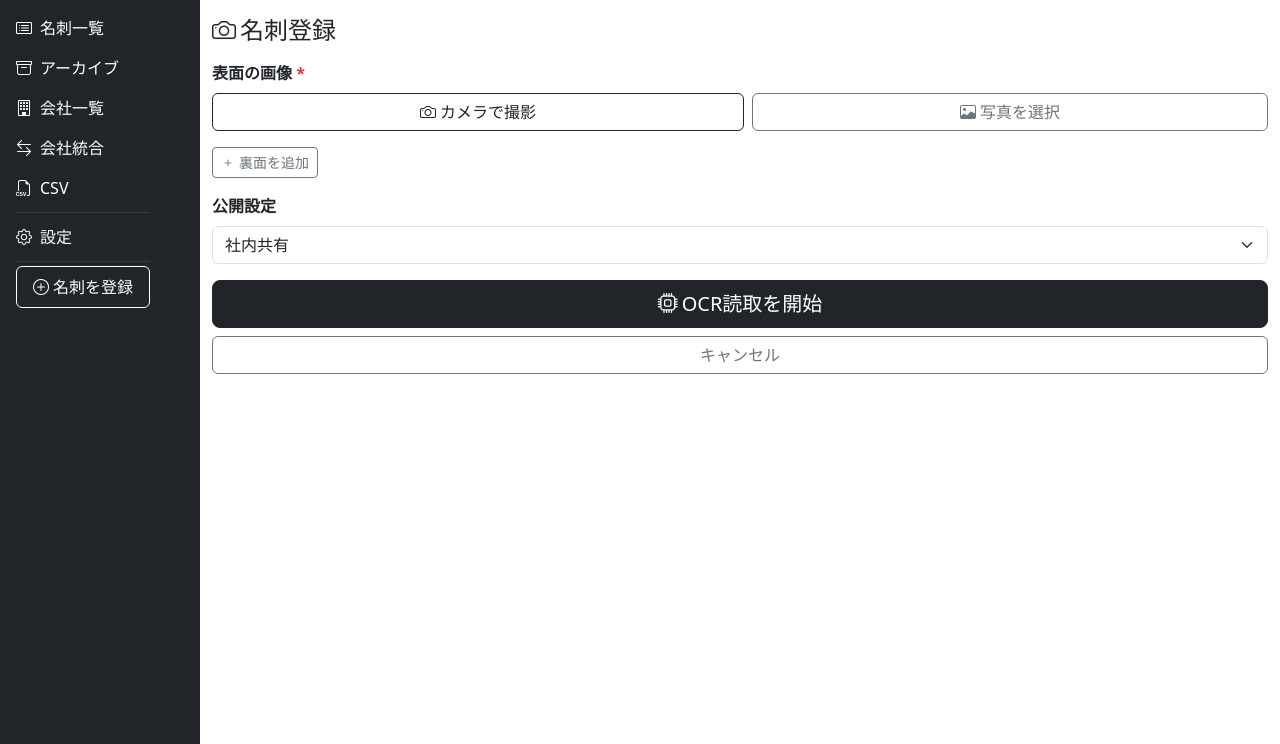
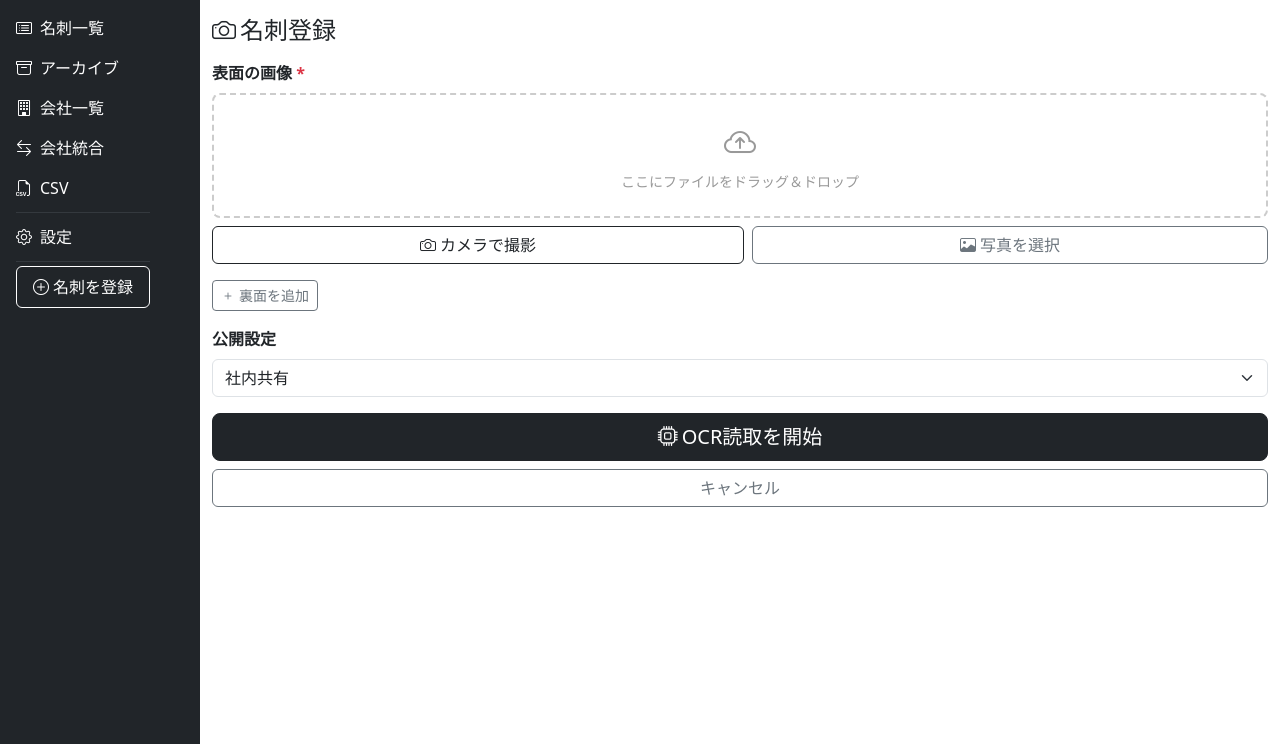
Before and after one commit to ochiken7/a013_card, a Flask app: page /cards/new in a window 1280 px wide. Shown: the part 56-800 px from the top of the page. Run offline with Flask 3, Linux system fonts and the light colour scheme; the visitor is signed in with stand-in values (Sample User, id 1).

Commit message:
名刺登録画面にドラッグ＆ドロップ対応を追加（PC用）
Co-Authored-By: Claude Opus 4.6 <noreply@anthropic.com>

```diff
--- a/meishi/templates/cards/new.html
+++ b/meishi/templates/cards/new.html
@@ -9,6 +9,12 @@
     <!-- 表面画像 -->
     <div class="mb-3">
         <label class="form-label fw-bold">表面の画像 <span class="text-danger">*</span></label>
+        <!-- ドロップゾーン（PC用） -->
+        <div id="front-dropzone" class="dropzone d-none d-md-block mb-2"
+             ondragover="dragOver(event)" ondragleave="dragLeave(event)" ondrop="dropFile(event, 'front')">
+            <i class="bi bi-cloud-arrow-up" style="font-size: 2rem;"></i>
+            <div class="small mt-1">ここにファイルをドラッグ＆ドロップ</div>
+        </div>
         <div id="front-preview" class="mb-2" style="display:none;">
             <div class="text-center">
                 <img id="front-preview-img" class="img-fluid rounded border" style="max-height: 200px;">
@@ -30,6 +36,12 @@
     <div class="mb-3">
         <div id="back-section" style="display:none;">
             <label class="form-label fw-bold">裏面の画像</label>
+            <!-- ドロップゾーン（PC用） -->
+            <div id="back-dropzone" class="dropzone d-none d-md-block mb-2"
+                 ondragover="dragOver(event)" ondragleave="dragLeave(event)" ondrop="dropFile(event, 'back')">
+                <i class="bi bi-cloud-arrow-up" style="font-size: 2rem;"></i>
+                <div class="small mt-1">ここにファイルをドラッグ＆ドロップ</div>
+            </div>
             <div id="back-preview" class="mb-2" style="display:none;">
                 <div class="text-center">
                     <img id="back-preview-img" class="img-fluid rounded border" style="max-height: 200px;">
@@ -69,11 +81,27 @@
         <a href="{{ url_for('cards.index') }}" class="btn btn-outline-secondary">キャンセル</a>
     </div>
 </form>
+
+<style>
+.dropzone {
+    border: 2px dashed #ccc;
+    border-radius: 8px;
+    padding: 24px;
+    text-align: center;
+    color: #999;
+    cursor: pointer;
+    transition: border-color 0.2s, background-color 0.2s;
+}
+.dropzone.dragover {
+    border-color: #333;
+    background-color: #f0f0f0;
+    color: #333;
+}
+</style>
 {% endblock %}
 
 {% block scripts %}
 <script>
-// 処理済みファイルを保持（画像=圧縮Blob、PDF=元ファイル）
 const preparedFiles = { front: null, back: null };
 const isPdf = { front: false, back: false };
 const MAX_SIZE = 2048;
@@ -89,27 +117,49 @@ function pickImage(side, useCamera) {
     picker.click();
 }
 
+// input要素からのファイル選択
 function handleFile(input, side) {
     if (!input.files || !input.files[0]) return;
-    const file = input.files[0];
+    processFile(input.files[0], side);
+}
 
-    if (file.type === 'application/pdf') {
-        // PDFサイズ制限（30MB）
+// ドラッグ＆ドロップ
+function dragOver(e) {
+    e.preventDefault();
+    e.currentTarget.classList.add('dragover');
+}
+function dragLeave(e) {
+    e.currentTarget.classList.remove('dragover');
+}
+function dropFile(e, side) {
+    e.preventDefault();
+    e.currentTarget.classList.remove('dragover');
+    if (!e.dataTransfer.files || !e.dataTransfer.files[0]) return;
+    processFile(e.dataTransfer.files[0], side);
+}
+
+// ドロップゾーンのクリックでもファイル選択を開く
+document.querySelectorAll('.dropzone').forEach(function(zone) {
+    zone.addEventListener('click', function() {
+        const side = this.id.replace('-dropzone', '');
+        pickImage(side, false);
+    });
+});
+
+// 共通ファイル処理
+function processFile(file, side) {
+    if (file.type === 'application/pdf' || (file.name && file.name.toLowerCase().endsWith('.pdf'))) {
         if (file.size > 30 * 1024 * 1024) {
             alert('PDFファイルが大きすぎます（上限30MB）。');
-            input.value = '';
             return;
         }
-        // PDFはそのまま保持（サーバー側で画像変換）
         preparedFiles[side] = file;
         isPdf[side] = true;
-        // プレビューにPDFアイコンを表示
         const previewDiv = document.getElementById(side + '-preview');
         const previewImg = document.getElementById(side + '-preview-img');
         previewImg.src = '';
         previewImg.alt = 'PDF: ' + file.name;
         previewImg.style.display = 'none';
-        // PDFラベルを表示
         let label = previewDiv.querySelector('.pdf-label');
         if (!label) {
             label = document.createElement('div');
@@ -119,7 +169,9 @@ function handleFile(input, side) {
         label.innerHTML = '<i class="bi bi-file-earmark-pdf" style="font-size:2.5rem;color:#dc3545;"></i>'
             + '<div class="small text-muted mt-1">' + file.name + '</div>';
         previewDiv.style.display = 'block';
-        // PDFの場合は裏面セクションを隠す（PDF内に含まれるため）
+        // ドロップゾーンを隠す
+        const dropzone = document.getElementById(side + '-dropzone');
+        if (dropzone) dropzone.style.display = 'none';
         if (side === 'front') {
             document.getElementById('back-section').style.display = 'none';
             document.getElementById('add-back-btn').style.display = 'none';
@@ -127,12 +179,10 @@ function handleFile(input, side) {
         return;
     }
 
-    // 画像: Canvasで縮小してBlobにする
+    // 画像処理
     isPdf[side] = false;
-    // PDFから画像に戻した場合、裏面ボタンを復活
     if (side === 'front') {
         document.getElementById('add-back-btn').style.display = '';
-        // PDFラベルがあれば消す
         const oldLabel = document.getElementById('front-preview').querySelector('.pdf-label');
         if (oldLabel) oldLabel.remove();
         document.getElementById('front-preview-img').style.display = '';
@@ -167,6 +217,9 @@ function handleFile(input, side) {
                 const previewImg = document.getElementById(side + '-preview-img');
                 previewImg.src = URL.createObjectURL(blob);
                 previewDiv.style.display = 'block';
+                // ドロップゾーンを隠す
+                const dropzone = document.getElementById(side + '-dropzone');
+                if (dropzone) dropzone.style.display = 'none';
             }, 'image/jpeg', JPEG_QUALITY);
         };
         img.onerror = function() {
@@ -180,7 +233,7 @@ function handleFile(input, side) {
     reader.readAsDataURL(file);
 }
 
-// フォーム送信を横取りして、処理済みファイルをFormDataで送る
+// フォーム送信
 document.getElementById('upload-form').addEventListener('submit', function(e) {
     e.preventDefault();
 
```
